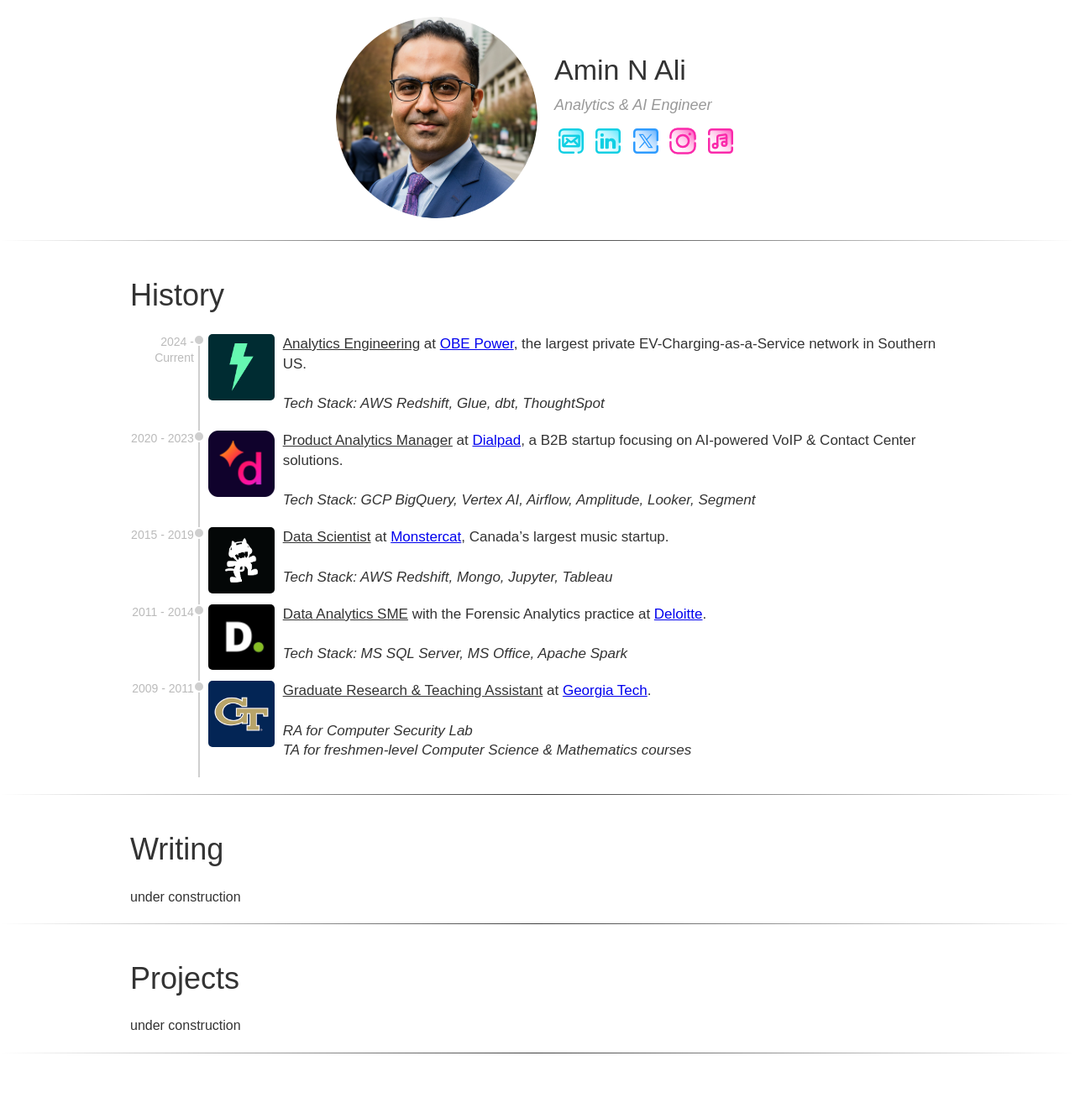
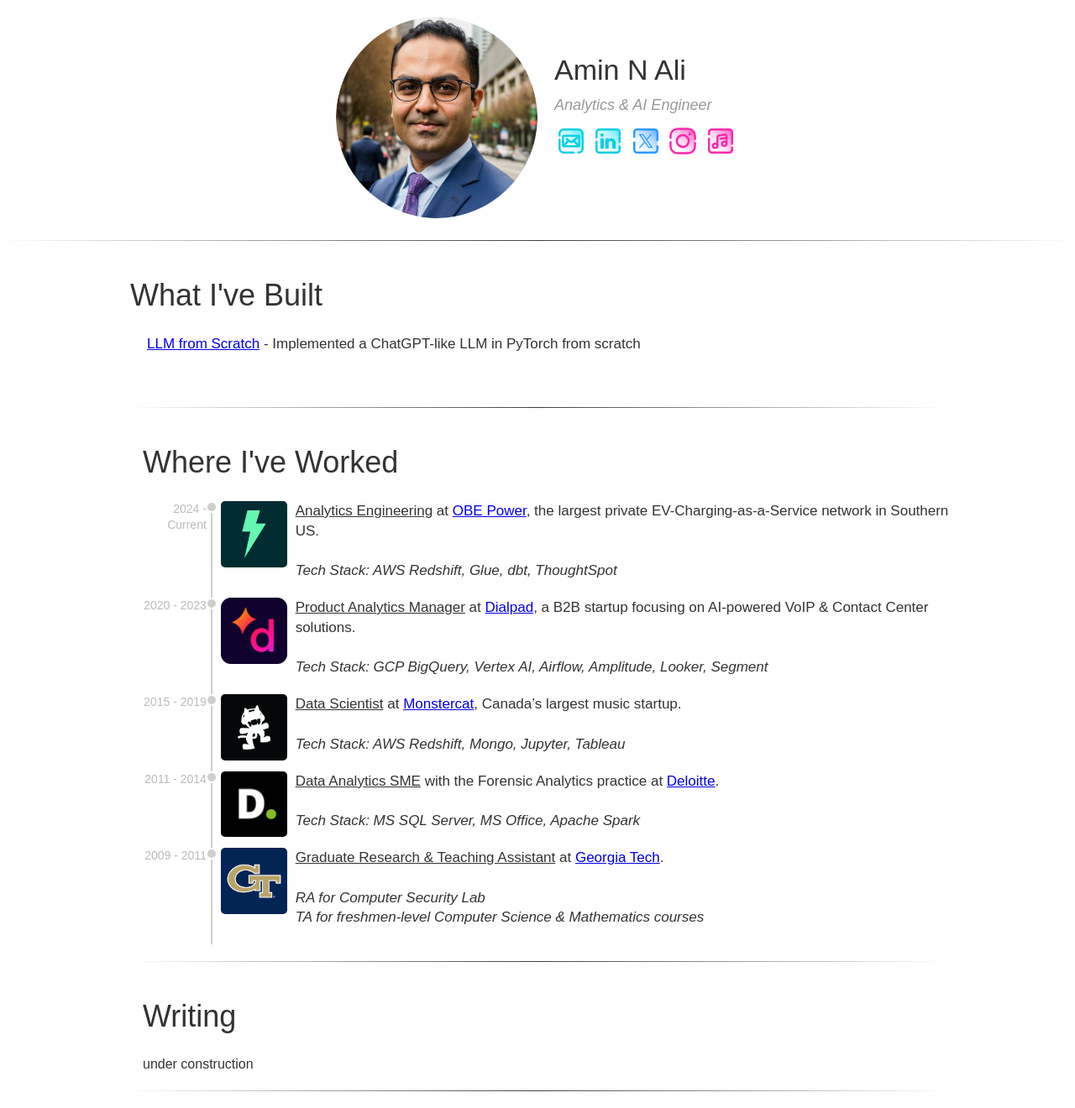
Before and after one commit to aminn04/aminn04.github.io, a Jekyll site: the page built from index.md, in a window 1280 px wide. Shown: the whole page at 84% size. Built offline with Jekyll 4.4.1, drawn with Linux system fonts in a browser that asks for light colours; before the commit the page ends 1275 px from its top, so only the background shows below that.

Commit message:
icon changes

```diff
--- a/_includes/home_exp.html
+++ b/_includes/home_exp.html
@@ -2,7 +2,7 @@
 
     <div id="history" class="container">
 
-      <div class="ctitle">History</div>
+      <div class="ctitle">Where I've Worked</div>
 
       <div class="entry row">
         <div class="timespan">
--- a/_includes/home_projects.html
+++ b/_includes/home_projects.html
@@ -1,7 +1,11 @@
 <div id="projects" class="container">
-  <div class="ctitle">Projects</div>
-  <div>under construction</div>
-
-</div>
+  <div class="ctitle">What I've Built</div>
+  <div class="entry row">
+    <div class="desc">
+      <a href="https://github.com/aminn04/llm-from-scratch">LLM from Scratch</a> - Implemented a ChatGPT-like LLM in PyTorch from scratch
+      <br>
+      <br>
+    </div>
+  </div>
 
 <hr>
--- a/_layouts/base.html
+++ b/_layouts/base.html
@@ -8,14 +8,12 @@
 
         {%- include home_bio.html -%}
 
+        {%- include home_projects.html -%}
+
         {%- include home_exp.html -%}
 
         {%- include home_writing.html -%}
 
-        {%- include home_projects.html -%}
-
-
-
     </body>
 
 </html>
```
Also changed, not shown: assets/favicon.ico.
